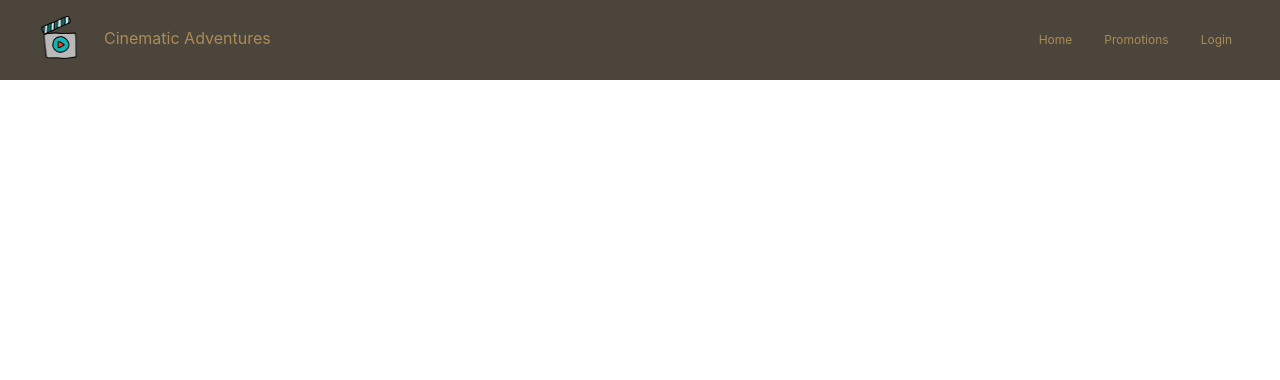
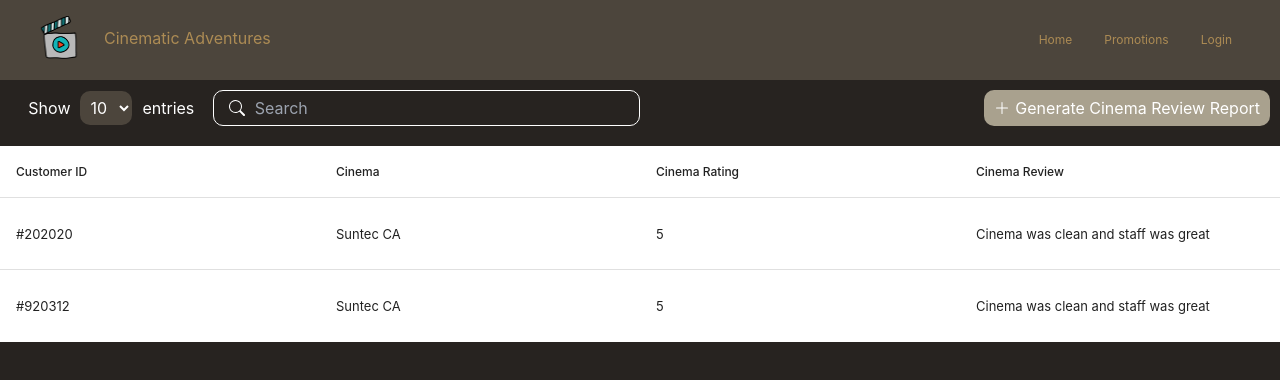
Before and after one commit to Raiishin/CSIT314, a React (Create React App) app in the folder app/: page /report in a window 1280 px wide. Shown: the top 380 px of the page. Built offline with nearby package versions, Linux system fonts and the light colour scheme.

Commit message:
Added :: Management Reports Page

```diff
--- a/app/package.json
+++ b/app/package.json
@@ -22,6 +22,7 @@
     "lodash-es": "^4.17.21",
     "material-ui-phone-number": "^3.0.0",
     "react": "^18.2.0",
+    "react-data-table-component": "^7.5.3",
     "react-datepicker": "^4.11.0",
     "react-dom": "^18.2.0",
     "react-icons": "^4.8.0",
--- a/app/src/App.jsx
+++ b/app/src/App.jsx
@@ -14,6 +14,7 @@ import MovieDetails from './components/MovieDetails';
 import ManageMovies from './components/ManageMovies';
 import ProfilePage from './components/ProfilePage';
 import SeatSelectionPage from './components/SeatSelectionPage';
+import ManagementReport from './components/ManagementReport';
 
 const App = () => {
   return (
@@ -29,6 +30,7 @@ const App = () => {
         <Route path="/reset-password" element={<ResetPassword />} />
         <Route path="/movie/:id" element={<MovieDetails />} />
         <Route path="/profile" element={<ProfilePage />} />
+        <Route path="/report" element={<ManagementReport />} />
         <Route path="/manage-movies" element={<ManageMovies />} />
         <Route path="/tickets/:id" element={<SeatSelectionPage />} />
       </Routes>
--- /dev/null
+++ b/app/src/components/ManagementReport.jsx
@@ -0,0 +1,216 @@
+import { React, useState } from 'react';
+import '../assets/css/app.css';
+import DataTable from 'react-data-table-component';
+
+const data = [
+  {
+    customerID: '#202020',
+    cinema: 'Suntec CA',
+    cinemaRating: '5',
+    cinemaReview: 'Cinema was clean and staff was great'
+  },
+  {
+    customerID: '#920312',
+    cinema: 'Suntec CA',
+    cinemaRating: '5',
+    cinemaReview: 'Cinema was clean and staff was great'
+  }
+];
+
+const ManagementReport = () => {
+  const [entries, setEntries] = useState(10);
+  const [stateData, setData] = useState(data);
+  const [searchData, setSearchData] = useState(data);
+  const [searchResult, setSearchResult] = useState([]);
+  const [search, setSearch] = useState('');
+
+  function onSearch(search) {
+    setSearch(search);
+    var searchArray = [];
+    if (search) {
+      var searchArray = [];
+      for (var i = 0; i < searchData.length; i++) {
+        if (searchData[i].customerID.includes(search)) {
+          searchArray.push(searchData[i]);
+        }
+      }
+      setData(searchArray);
+    } else {
+      setData(data);
+    }
+  }
+
+  const columns = [
+    {
+      name: 'Customer ID',
+      selector: row => row.customerID
+    },
+    {
+      name: 'Cinema',
+      selector: row => row.cinema
+    },
+    {
+      name: 'Cinema Rating',
+      selector: row => row.cinemaRating,
+      sortable: true
+    },
+    {
+      name: 'Cinema Review',
+      selector: row => row.cinemaReview
+    }
+  ];
+
+  return (
+    <div style={styles.container}>
+      <div style={styles.buttonContainer}>
+        <div style={styles.entrySearchContainer}>
+          <div style={styles.showEntryContainer}>
+            <label>Show</label>
+            <select
+              style={styles.fieldStyles}
+              value={entries}
+              onChange={e => setEntries(e.target.value)}
+            >
+              <option value="10">10</option>
+              <option value="20">20</option>
+              <option value="50">50</option>
+            </select>
+            <label>entries</label>
+          </div>
+          <div style={styles.searchContainer}>
+            <svg
+              xmlns="http://www.w3.org/2000/svg"
+              width="16"
+              height="16"
+              fill="currentColor"
+              class="bi bi-search"
+              viewBox="0 0 16 16"
+            >
+              <path d="M11.742 10.344a6.5 6.5 0 1 0-1.397 1.398h-.001c.03.04.062.078.098.115l3.85 3.85a1 1 0 0 0 1.415-1.414l-3.85-3.85a1.007 1.007 0 0 0-.115-.1zM12 6.5a5.5 5.5 0 1 1-11 0 5.5 5.5 0 0 1 11 0z" />
+            </svg>
+            <input
+              className="searchField"
+              style={styles.searchFieldStyles}
+              type="text"
+              value={search}
+              onChange={e => onSearch(e.target.value)}
+              placeholder="Search"
+            />
+          </div>
+        </div>
+        <div style={styles.generateButtonContainer}>
+          <button style={styles.generateButton}>
+            <svg
+              xmlns="http://www.w3.org/2000/svg"
+              width="16"
+              height="16"
+              fill="currentColor"
+              class="bi bi-plus-lg"
+              viewBox="0 0 16 16"
+            >
+              <path
+                fill-rule="evenodd"
+                d="M8 2a.5.5 0 0 1 .5.5v5h5a.5.5 0 0 1 0 1h-5v5a.5.5 0 0 1-1 0v-5h-5a.5.5 0 0 1 0-1h5v-5A.5.5 0 0 1 8 2Z"
+              />
+            </svg>
+            <span style={styles.generateButtonText}>Generate Cinema Review Report</span>
+          </button>
+        </div>
+      </div>
+      <DataTable columns={columns} data={stateData} customStyles={tableStyle} />
+    </div>
+  );
+};
+
+const styles = {
+  container: {
+    backgroundColor: '#272320',
+    height: '100vh'
+  },
+  tableContainer: {
+    backgroundColor: 'grey',
+    color: 'white',
+    padding: '1rem'
+  },
+  buttonContainer: {
+    display: 'flex',
+    justifyContent: 'space-between',
+    marginBottom: '10px',
+    padding: '10px',
+    color: 'white',
+    alignItems: 'center'
+  },
+  showEntryContainer: {
+    flex: 1,
+    display: 'flex',
+    alignItems: 'center',
+    justifyContent: 'center'
+  },
+  entrySearchContainer: {
+    flex: 1,
+    display: 'flex',
+    alignItems: 'center'
+  },
+  searchContainer: {
+    display: 'flex',
+    alignItems: 'center',
+    borderRadius: '10px',
+    border: '1px solid white',
+    color: 'white',
+    backgroundColor: '#272320',
+    padding: '5px',
+    paddingLeft: '15px',
+    flex: 2
+  },
+  generateButtonContainer: {
+    flex: 1,
+    display: 'flex',
+    justifyContent: 'flex-end'
+  },
+  generateButton: {
+    backgroundColor: '#A9A18E',
+    borderRadius: '10px',
+    padding: '6px 10px',
+    display: 'flex',
+    alignItems: 'center'
+  },
+  generateButtonText: {
+    marginLeft: '5px'
+  },
+  table: {
+    width: '100%',
+    borderCollapse: 'collapse'
+  },
+  pageButton: {
+    margin: '0 10px'
+  },
+  evenRow: {
+    backgroundColor: 'grey'
+  },
+  oddRow: {
+    backgroundColor: 'brown'
+  },
+  fieldStyles: {
+    borderRadius: '10px',
+    backgroundColor: '#4C453C',
+    padding: '6px',
+    margin: '0 10px'
+  },
+  searchFieldStyles: {
+    flex: 1,
+    color: 'white',
+    backgroundColor: '#272320',
+    border: 'none',
+    paddingLeft: '10px'
+  }
+};
+
+const tableStyle = {
+  rows: {
+    style: {
+      minHeight: '72px' // override the row height
+    }
+  }
+};
+
+export default ManagementReport;
--- a/app/src/components/Navbar.jsx
+++ b/app/src/components/Navbar.jsx
@@ -47,6 +47,7 @@ const Navbar = props => {
           {accessLevel >= userTypeEnum.MANAGEMENT && (
             <div className="flex">
               <ClickableLink link="/manage-movies" text="Manage Movies" />
+              <ClickableLink link="/report" text="View Reports" />
               {accessLevel >= userTypeEnum.ADMIN && (
                 <div className="flex">
                   <ClickableLink link="/staffweb" text="Staff Web" />
```
Also changed, not shown: app/public/seatData.json (deleted, +0 -56 lines), 1 other file (tests, documents, lock files or other folders).
